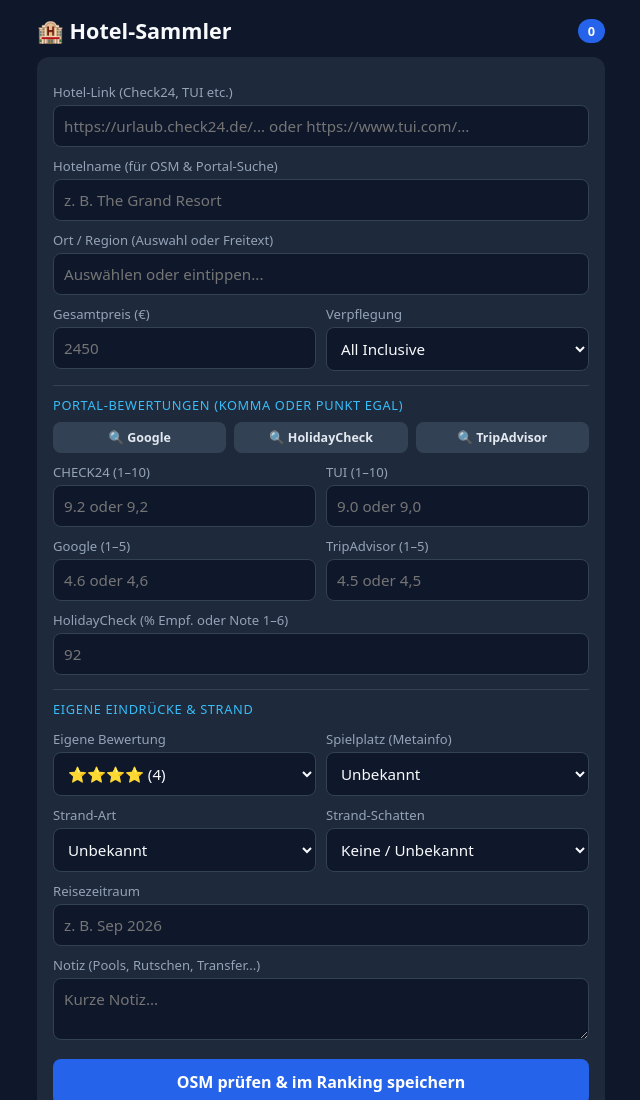
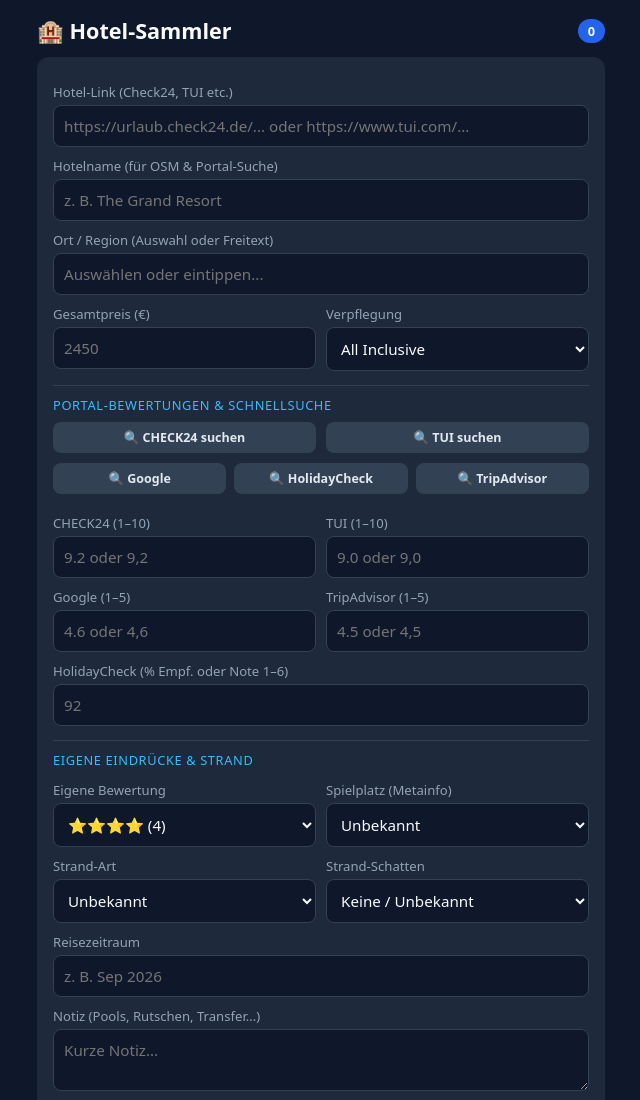
Before and after one commit to tobiaskienast-ctrl/hotel-sammler, a plain HTML site: page index.html in a window 1280 px wide. Shown: the top 1100 px of the page, without its empty margins (319-959 px from the left). Drawn offline with Linux system fonts and the light colour scheme.

Commit message:
AddedTUIandCheck24Search

```diff
--- a/app.js
+++ b/app.js
@@ -225,7 +225,6 @@ function computeRankedHotels(list) {
     if (price > 0) plScore = totalQuality / Math.pow(price / 1000, 0.65);
     plScore = Math.round(plScore * 10) / 10;
 
-    // Portal-Quelle ermitteln
     let portalSource = 'Direkt';
     if (h.url) {
       if (h.url.includes('check24')) portalSource = 'Check24';
--- a/index.html
+++ b/index.html
@@ -72,14 +72,18 @@
       </div>
     </div>
 
-    <div class="section-title">Portal-Bewertungen (Komma oder Punkt egal)</div>
+    <div class="section-title">Portal-Bewertungen & Schnellsuche</div>
+    <div class="row" style="grid-template-columns: 1fr 1fr; margin-bottom: 4px;">
+      <button type="button" class="btn-search" onclick="openPortalSearch('c24')">🔍 CHECK24 suchen</button>
+      <button type="button" class="btn-search" onclick="openPortalSearch('tui')">🔍 TUI suchen</button>
+    </div>
     <div class="row-3">
       <button type="button" class="btn-search" onclick="openPortalSearch('google')">🔍 Google</button>
       <button type="button" class="btn-search" onclick="openPortalSearch('hc')">🔍 HolidayCheck</button>
       <button type="button" class="btn-search" onclick="openPortalSearch('ta')">🔍 TripAdvisor</button>
     </div>
 
-    <div class="row">
+    <div class="row" style="margin-top: 10px;">
       <div>
         <label for="rateC24">CHECK24 (1–10)</label>
         <input type="text" inputmode="decimal" id="rateC24" placeholder="9.2 oder 9,2" />
@@ -180,7 +184,6 @@
         document.getElementById('url').value = urlMatch[0];
       }
 
-      // Universeller Parser für Check24, TUI und andere Apps
       let candidate = (rawTitle + ' ' + rawText)
         .replace(/https?:\/\/[^\s]+/gi, ' ')
         .replace(/(Schau dir dieses Hotel|Folgendes Hotel habe ich bei|gefunden|Viel Spaß beim Buchen|CHECK24|TUI)[\s\S]*?/gi, ' ')
@@ -201,6 +204,8 @@
       }
       const query = encodeURIComponent(`${name} ${loc}`.trim());
       let url = `https://www.google.com/search?q=${query}+bewertung`;
+      if (portal === 'c24') url = `https://www.google.com/search?q=site:check24.de+${query}`;
+      if (portal === 'tui') url = `https://www.google.com/search?q=site:tui.com+${query}`;
       if (portal === 'hc') url = `https://www.google.com/search?q=site:holidaycheck.de+${query}`;
       if (portal === 'ta') url = `https://www.google.com/search?q=site:tripadvisor.de+${query}`;
       window.open(url, '_blank');
@@ -213,6 +218,6 @@
       }
     });
   </script>
-  <script src="./app.js?v=15"></script>
+  <script src="./app.js?v=16"></script>
 </body>
 </html>
--- a/sw.js
+++ b/sw.js
@@ -1,4 +1,4 @@
-const CACHE_NAME = 'hotel-sammler-v15';
+const CACHE_NAME = 'hotel-sammler-v16';
 
 self.addEventListener('install', (event) => {
   self.skipWaiting();
```
